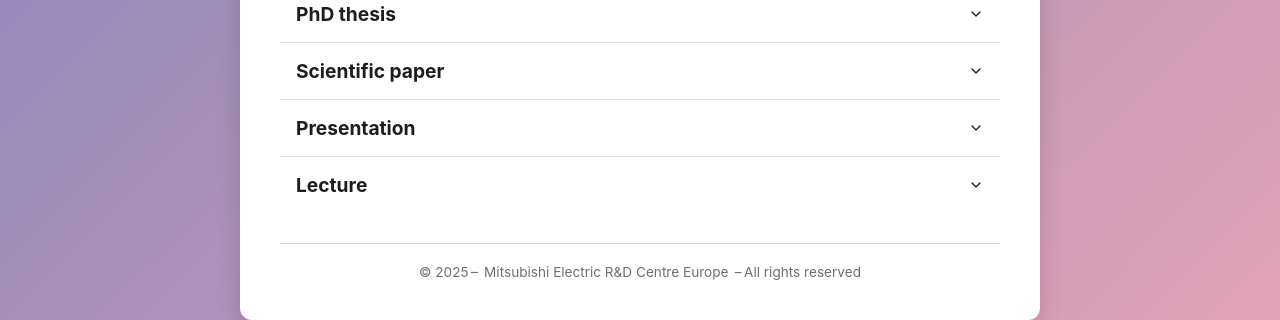
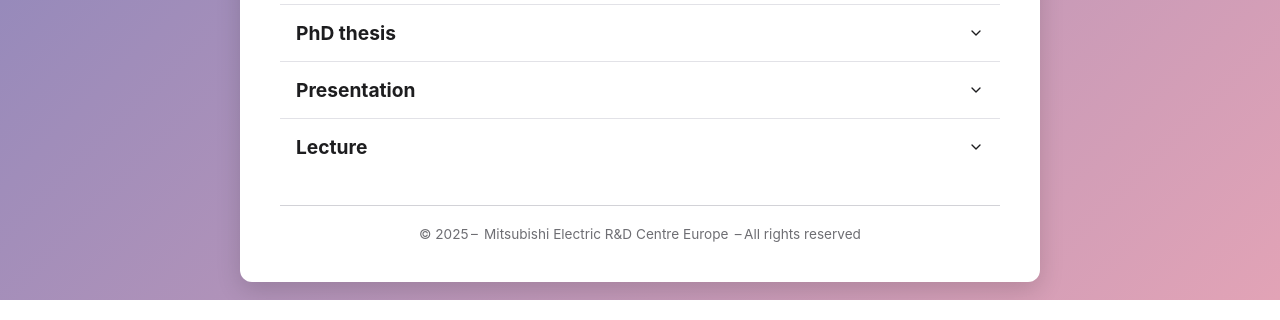
Before and after one commit to MERCE-PELCA/MERCE-PELCA.github.io, a plain HTML site: page publications.html in a window 1280 px wide. Shown: the part 500-820 px from the top of the page. Drawn offline with Linux system fonts and the light colour scheme.

Commit message:
Update publications

```diff
--- a/publications.html
+++ b/publications.html
@@ -189,31 +189,9 @@
             <div class="pub-item">
               <p><strong>Author :</strong> Briac BAUDAIS</p>
               <p><strong>Title :</strong> Écoconception en électronique de puissance. Impacts du dimensionnement, de la modularité et de la diagnosticabilité</p>
-              <p><strong>Citation :</strong> Briac Baudais. Écoconception en électronique de puissance. Impacts du dimensionnement, de la modularité et de la diagnosticabilité. Electronique. Université Paris-Saclay, 2024. Français. ffNNT :
-2024UPAST092ff. fftel-04659788f</p>
+              <p><strong>Citation :</strong> Briac Baudais. Écoconception en électronique de puissance. Impacts du dimensionnement, de la modularité et de la diagnosticabilité. Electronique. Université Paris-Saclay, 2024. Français. ffNNT : 2024UPAST092ff. (tel-04659788f)</p>
+              <p><strong>Publish date :</strong> 2024-07-23</p>
               <a href="https://theses.hal.science/tel-04659788v1/file/136280_BAUDAIS_2024_archivage.pdf" target="_blank" class="btn-view">View</a>
-            </div>
-          </div>
-        </div>
-
-        <div class="accordion-item">
-          <div class="accordion-header">
-            Scientific paper
-            <svg xmlns="http://www.w3.org/2000/svg" viewBox="0 0 24 24">
-              <polyline points="6 9 12 15 18 9"/>
-            </svg>
-          </div>
-          <div class="accordion-content">
-            <div class="pub-item">
-              <p><strong>Author :</strong> Nicolas DEGRENNE,
-Briac BAUDAIS</p>
-              <p><strong>Title :</strong> PELCA: An Open-Source Research Software for Power Electronics Life Cycle Assessment Considering Reliability and Repairability</p>
-              <p><strong>Published in :</strong> ECPE workshop on eco-design approaches to power electronics 2025</p>
-            </div>
-            <div class="pub-item">
-              <p><strong>Author :</strong> Thomas GUILLEMET, Augustin, Tarak GHERSI, Nicolas DEGRENNE</p>
-              <p><strong>Title :</strong> PELCA : un outil collaboratif open-source pour l’analyse de cycle de vie en électronique</p>
-              <p><strong>Published in :</strong> SGE 2025</p>
             </div>
           </div>
         </div>
@@ -227,14 +205,36 @@ Briac BAUDAIS</p>
           </div>
           <div class="accordion-content">
             <div class="pub-item">
+              <p><strong>Author :</strong> Briac BAUDAIS, Nicolas DEGRENNE, Pierre-Yves PICHON, Hamid BEN AHMED, Gurvan JODIN, Stéphane LEFEBVRE</p>
+              <p><strong>Title :</strong> PELCA: An Open-Source Research Power Electronics Life Cycle Assessment Tool</p>
+              <p><strong>Published in :</strong> PCIM 2025</p>
+              <p><strong>Citation :</strong> Briac Baudais, Nicolas Degrenne, Pierre-Yves Pichon, H. Ben Ahmed, Gurvan Jodin, et al.. PELCA : an Open-Source Research Software for Power Electronics Life Cycle Assessment Considering Reliability and Repairability. Eco-Design Approaches of Power Electronics, ECPE, Nov 2024, Grenoble, France. ⟨hal-05176394⟩</p>
+              <p><strong>Publish date :</strong> 2025-05-06</p>
+              <a href="https://hal.science/hal-05176394v1/document" target="_blank" class="btn-view">View</a>
+            </div>
+            <div class="pub-item">
+              <p><strong>Author :</strong> Briac BAUDAIS, Nicolas DEGRENNE, Pierre-Yves PICHON, Hamid BEN AHMED, Gurvan JODIN, Stéphane LEFEBVRE</p>
               <p><strong>Title :</strong> PELCA: An Open-Source Research Software for Power Electronics Life Cycle Assessment Considering Reliability and Repairability</p>
               <p><strong>Published in :</strong> ECPE workshop on eco-design approaches to power electronics 2025</p>
+              <p><strong>Citation :</strong> Briac Baudais, Nicolas Degrenne, Pierre-Yves Pichon, H. Ben Ahmed, Gurvan Jodin, et al.. PELCA : an Open-Source Research Software for Power Electronics Life Cycle Assessment Considering Reliability and Repairability. Eco-Design Approaches of Power Electronics, ECPE, Nov 2024, Grenoble, France. (hal-05176394)</p>
+              <p><strong>Publish date :</strong> 2024-11-26</p>
+              <a href="https://hal.science/hal-05176394v1/document" target="_blank" class="btn-view">View</a>
             </div>
             <div class="pub-item">
-              <p><strong>Author :</strong> Thomas GUILLEMET, Pierre-Yves PICHON,
-Nicolas DEGRENNE</p>
+              <p><strong>Author :</strong> Thomas GUILLEMET, Augustin EMPEYROU, Briac BAUDAIS, Tarak GHERSI, Nicolas DEGRENNE</p>
+              <p><strong>Title :</strong> PELCA : un outil collaboratif open-source pour l’analyse de cycle de vie en électronique</p>
+              <p><strong>Published in :</strong> SGE 2025</p>
+              <p><strong>Citation :</strong> Thomas Guillemet, Augustin Empeyrou, Briac Baudais, Tarak Ghersi, Nicolas Degrenne. PELCA : un outil collaboratif open-source pour l'analyse de cycle de vie en électronique. SGE 2025 (Symposium de Génie Electrique), Laboratoire LAPLACE; Laboratoire LAAS, Jul 2025, Toulouse, France. ⟨hal-05153919⟩</p>
+              <p><strong>Publish date :</strong> 2025-07-01</p>
+              <a href="https://hal.science/hal-05169391v1/file/SGE%202025_Pr%C3%A9sentation%20MERCE.pdf" target="_blank" class="btn-view">View</a>
+            </div>
+            <div class="pub-item">
+              <p><strong>Author :</strong> Thomas GUILLEMET, Pierre-Yves PICHON, Briac BAUDAIS, Nicolas DEGRENNE</p>
               <p><strong>Title :</strong> How Life Cycle Assessment (LCA) Contributes to Sustainable Power Electronics?</p>
-              <p><strong>Published in :</strong> IWIPP  2025</p>
+              <p><strong>Published in :</strong> IWIPP 2025</p>
+              <p><strong>Citation :</strong> Thomas Guillemet, Pierre-Yves Pichon, Briac Baudais, Nicolas Degrenne. How Life Cycle Assessment (LCA) Contributes to Sustainable Power Electronics ?. International Workshop on Integrated Power Packaging (IWIPP), The University of Alabama, Apr 2025, Tuscaloosa, AL, United States. ⟨hal-05169447⟩</p>
+              <p><strong>Publish date :</strong> 2025-04-08</p>
+              <a href="https://hal.science/hal-05169447v1/file/IWIPP%202025_MERCE%20Keynote%20Presentation.pdf" target="_blank" class="btn-view">View</a>
             </div>
           </div>
         </div>
@@ -248,9 +248,12 @@ Nicolas DEGRENNE</p>
           </div>
           <div class="accordion-content">
             <div class="pub-item">
-              <p><strong>Author :</strong> Pierre-Yves PICHON, Nicolas DEGRENNE,
-Thomas GUILLEMET</p>
+              <p><strong>Author :</strong> Pierre-Yves PICHON, Nicolas DEGRENNE, Thomas GUILLEMET</p>
               <p><strong>Title :</strong> Evaluating the environmental impacts of circularity senarios in power electronics using Life Cycle Assessment</p>
+              <p><strong>Published in :</strong> Summer school Sustain-E 2025</p>
+              <p><strong>Citation :</strong> Pierre-Yves Pichon, Thomas Guillemet, Nicolas Degrenne, Briac Baudais. Evaluating the environmental impacts of circularity senarios in power electronics using Life Cycle Assessment. Doctoral. SUSTAIN-E Summer School on Sustainable Electronics, Grenoble, France. 2025. ⟨hal-05203771⟩</p>
+              <p><strong>Publish date :</strong> 2025-06-19</p>
+              <a href="https://hal.science/hal-05203771v1/document" target="_blank" class="btn-view">View</a>
             </div>
           </div>
         </div>
@@ -258,9 +261,11 @@ Thomas GUILLEMET</p>
     </main>
 
     <footer>
-      &copy; 2025 – <a href="#" onclick="openTraffic(); return false;">
+      &copy; 2025 –
+      <a href="#" onclick="openTraffic(); return false;">
         Mitsubishi Electric R&D Centre Europe
-      </a> – <a href="https://merce-pelca.github.io/contact.html" rel="noopener" >All rights reserved</a>
+      </a>
+      – All rights reserved
     </footer>
   </div>
 
```
